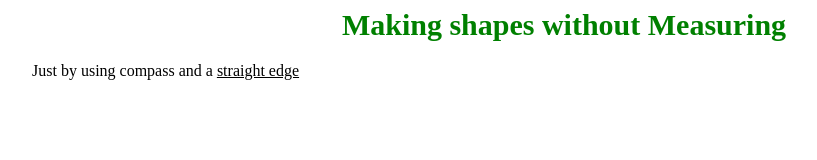
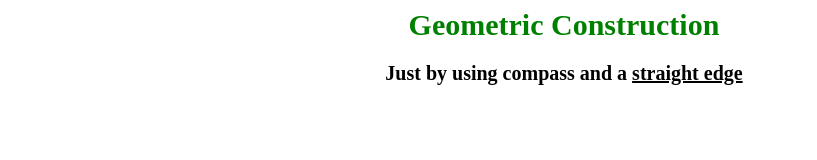
Before and after one commit to MirandaEricka/LAB2, a plain HTML site: page index.html in a window 1280 px wide. Shown: the whole page, without its empty margins (76-893 px from the left). Drawn offline with Linux system fonts and the light colour scheme.

Commit message:
Update index.html

```diff
--- a/index.html
+++ b/index.html
@@ -2,11 +2,11 @@
 <html>
 	<head>
 		<meta charset="utf-8">
-		<title> How to make Geometrical Shapes using Compass </title>
+		<title> Geometric Construction </title>
 	</head>
 	<body>
-		<h1 style="color: green; font-size: 30px; text-align: center;"> Making shapes without Measuring </h1>
-		<p style="margin: 0 100px 0 100px; font size: 0.8em;">
-		Just by using compass and a <u>straight edge</u>
+		<h1 style="color: green; font-size: 30px; text-align: center; font-face: Calibri"> Geometric Construction </h1>
+		<h2 style="font-size: 20px; text-align: center; font-face: Calibri">
+			Just by using compass and a <u>straight edge</u> </h2>
 	</body>
 </html>
```
